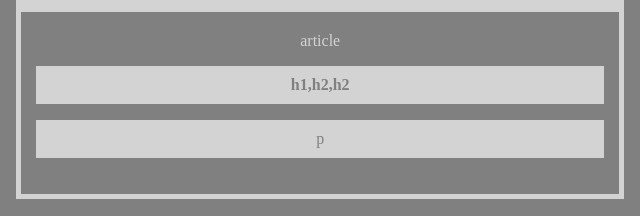
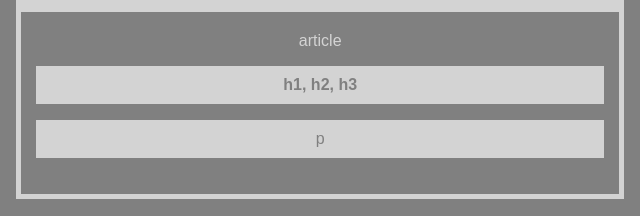
Before and after one commit to Anierva95/HW-wirefire, a plain HTML site: page index.html in a window 1280 px wide. Shown: the part 247-463 px from the top of the page, 80-720 px from the left. Drawn offline with Linux system fonts and the light colour scheme.

Commit message:
4th version

```diff
--- a/index.html
+++ b/index.html
@@ -12,7 +12,7 @@
     <section>section
         <article>
             article
-            <p><strong>h1,h2,h2</strong></p>
+            <p><strong>h1, h2, h3</strong></p>
             <p>p</p>
         </article>
     </section>
--- a/style.css
+++ b/style.css
@@ -3,6 +3,11 @@
     text-align: center;
     max-width: 85%;
     margin: auto;
+    font-family: 'Arial', 'Helvetica Neue', Helvetica, sans-serif;
+    color: '#777';
+    background: '#777';
+    width: '960px';
+    font-size: '18px';
 }
 
 header {
```
